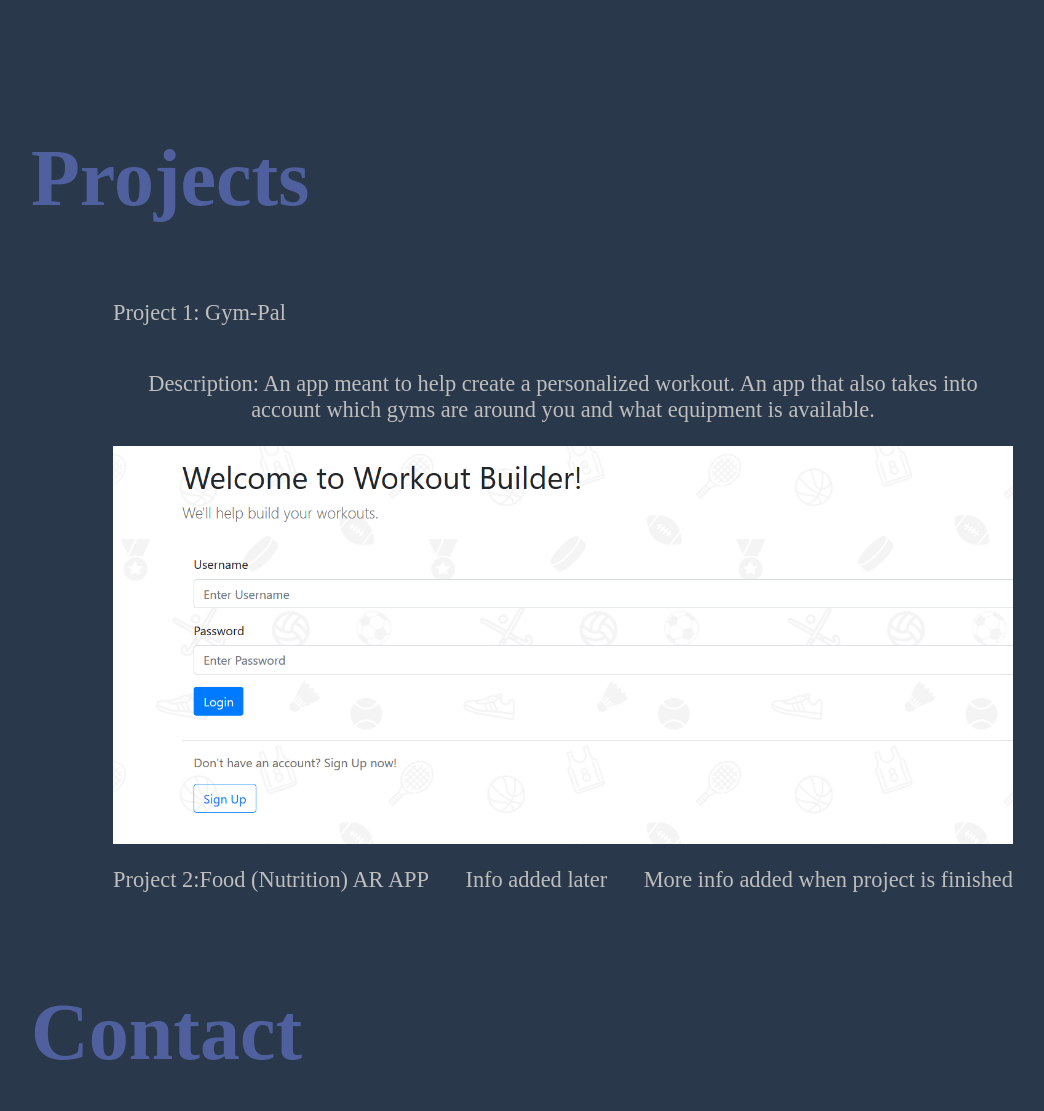
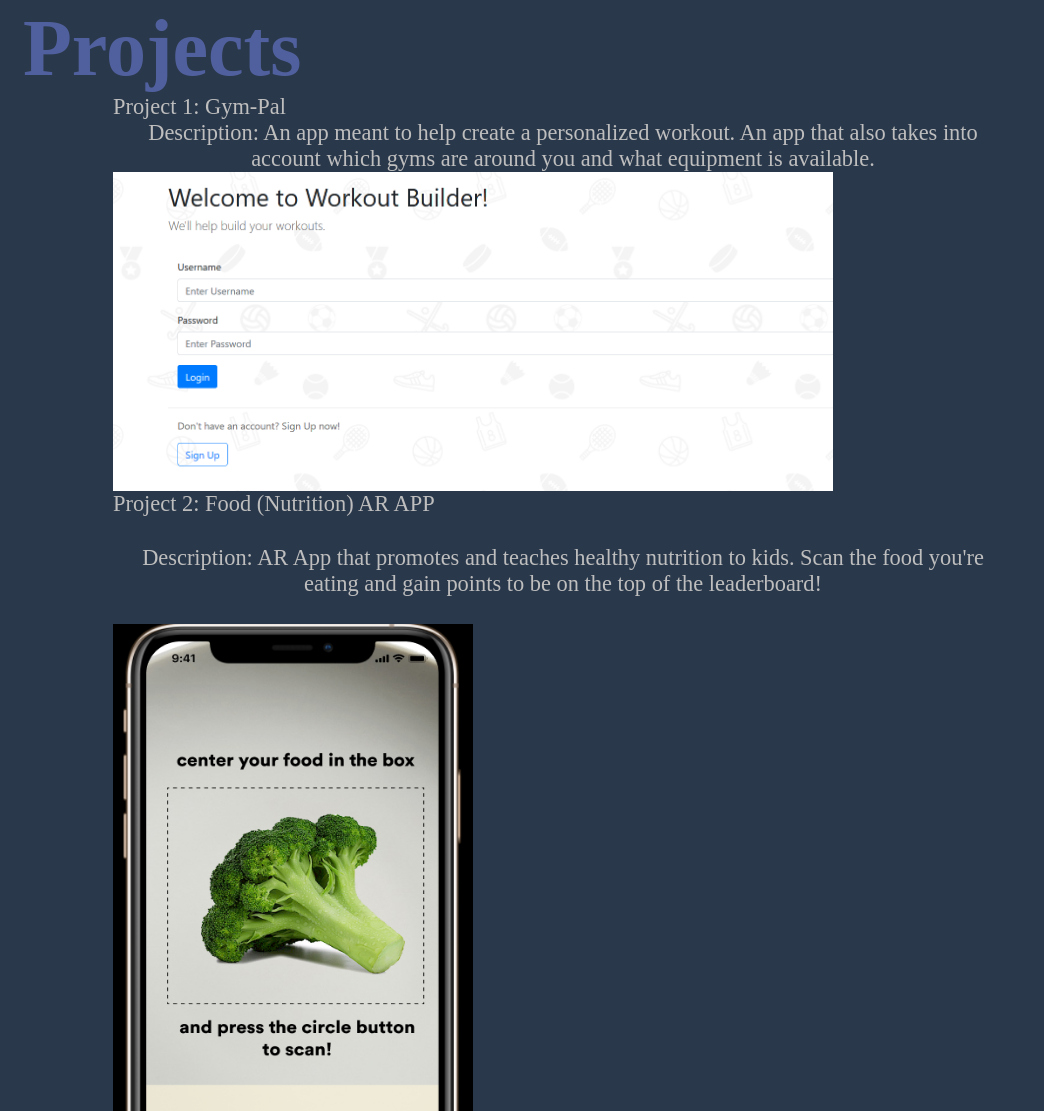
Before and after one commit to pyk006/Portfolio3, a plain HTML site: page index.html in a window 1280 px wide. Shown: the part 1689-2800 px from the top of the page, without its empty margins (77-1121 px from the left). Drawn offline with Linux system fonts and the light colour scheme.

Commit message:
new website stuff

```diff
--- a/index.html
+++ b/index.html
@@ -1,5 +1,5 @@
 <!DOCTYPE html>
-
+<html>
 <head>
     <meta charset="UTF-8">
     <meta name ="viewport" content="width-device-width, initial-scale=1.0">
@@ -45,13 +45,19 @@
 
         </h1>
         <p>UI/UX Design</p>
+        <div>
+            <a href="#about" class="scroll-down">
+                <i class = "fa fa-chevron-down" aria-hidden="true"></i>
+            </a>
+        </div>
     </div>
 </div>
 
 <div class="container about" id="about">
     <h1>About</h1>
     <div class="about-me-info">
-        <p>I'm a 22 year old UI/UX designer born and raised in Los Angeles. I am currently studying at University of California-San Diego with a major in Cognitive Science - Human Computer Interaction. </p>
+        <p>I'm a 22 year old UI/UX designer born and raised in Los Angeles. I am currently studying at University of California-San Diego with a major in Cognitive Science - Human Computer Interaction. Here is my
+            <a href = "Resources/Resume.pdf">Resume!</a> </p>
     </div>
 
 </div>
@@ -62,10 +68,11 @@
         <p>Project 1: Gym-Pal</p>
         <p>Description: An app meant to help create a personalized workout. An app that also takes into account which gyms are around you and what equipment is available.</p>
         <img src="Images/Projects.PNG"
-        <br>
-        <p>Project 2:Food (Nutrition) AR APP</p>
-        <p>Info added later</p>
-        <p>More info added when project is finished</p>
+    </div>
+    <div class= "project-info2">
+        <p>Project 2: Food (Nutrition) AR APP</p>
+        <p>Description: AR App that promotes and teaches healthy nutrition to kids. Scan the food you're eating and gain points to be on the top of the leaderboard!</p>
+        <img src="Images/img.PNG" alt = "food">
     </div>
 
 </div>
--- a/main.css
+++ b/main.css
@@ -1,9 +1,9 @@
 @import url('https://fonts.googleapis.com/css2?family=Montserrat:ital,wght@1,300&family=Playfair+Display&display=swap');
-{
-    margin: 0px;
-    padding: 0px;
+* {
+    margin: 0;
+    padding: 0;
     box-sizing: border-box;
-    font-family: 'Playfair Display', sans-serif;
+    font-family: ''Playfair Display'', sans-serif;
 }
 
 html {
@@ -31,10 +31,21 @@ nav{
     justify-content: space-around;
     width: 30%;
 }
-img{
-    width: 100%;
+img[src="Images/PK.png"] {
+    width: 50%;
     max-width: 100%;
     height: auto;
+}
+
+img[src="Images/Projects.PNG"] {
+    width: 80%;
+    max-width: 100%;
+    height:auto;
+}
+
+img[src="Images/img.PNG"] {
+    width: 40%;
+    max-height: 80%;
 }
 
 
@@ -61,7 +72,8 @@ img{
 }
 
 .main-info-section,
-.project-info {
+.project-info,
+.project-info2 {
     display: flex;
     flex-wrap: wrap;
     justify-content: space-between;
@@ -178,7 +190,7 @@ span.m-left {
     box-shadow: 0 0 1.2rem rgba(0,0,0,.25);
     padding: 50px;
     position: relative;
-    top: -70px;
+    top: -10px;
     left: 50%;
     right: 50%;
     transform: translateX(-50%);
@@ -206,7 +218,13 @@ span.m-left {
     opacity: 0.5;
 }
 
-.project-info {
+.btn {
+    padding: 10px 0;
+    color: red;
+    cursor: pointer;
+}
+.project-info,
+.project-info2 {
     font-size: 1.4rem;
     color: #BEBEBE;
     max-width: 900px;
@@ -216,7 +234,10 @@ span.m-left {
     transform: translateX(-50%);
     text-align: center;
     margin-bottom: 50px;
+    width: 100%;
+    height: 100%;
 }
+
 
 .html {
     display: flex;
@@ -227,7 +248,7 @@ span.m-left {
 
 
 .contact {
-    margin-top: 50px;
+    margin-top: 600px;
 }
 
 form input,
@@ -235,20 +256,20 @@ form textarea {
     display: block;
     width: 500px;
     padding: 20px;
-    background-color: #ffffff;
+    background-color: #2a384b;
     border: 3px solid #707070;
     outline: none;
     font-size: 1.2rem;
-    color: rgb(22, 22, 22);
+    color: rgb(85, 161, 184);
     position: relative;
     left: 50%;
     right: 50%;
     transform: translateX(-50%);
 }
 
-form input: last-child {
+form input:last-child {
     width: 150px;
-    background-color: #ED5565;
+    background-color: #ffffff;
     border: none;
     cursor: pointer;
 }
```
Also changed, not shown: Images/img.PNG (added), 3 other files.
